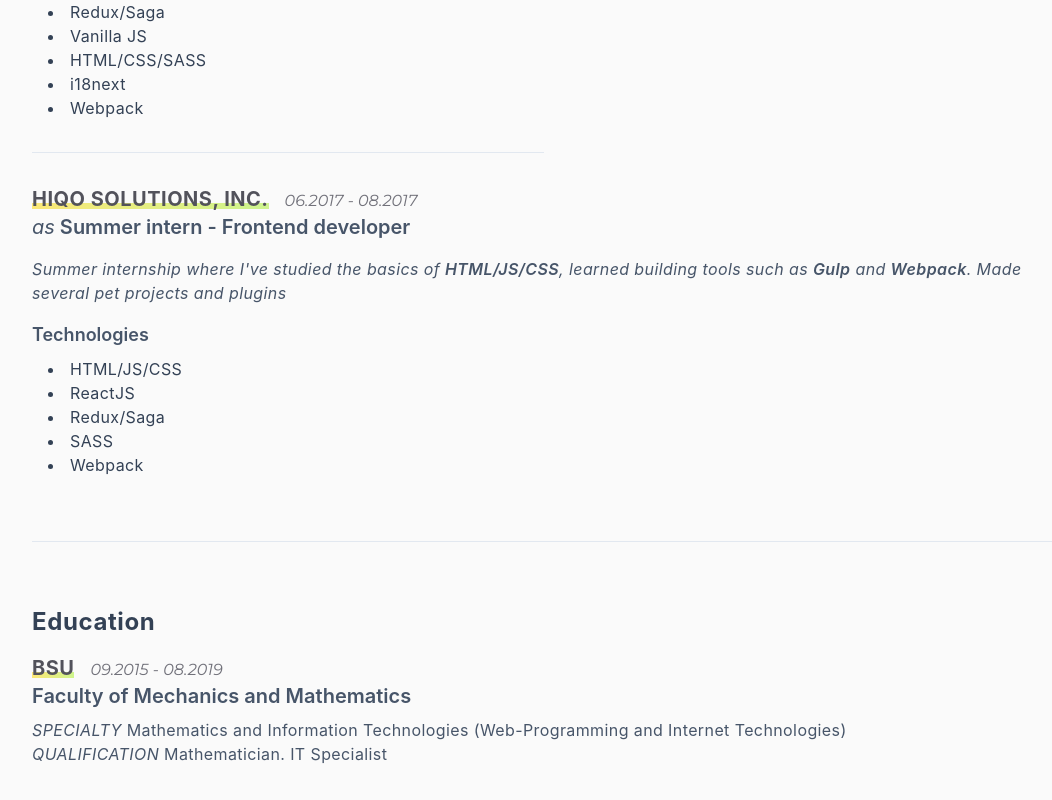
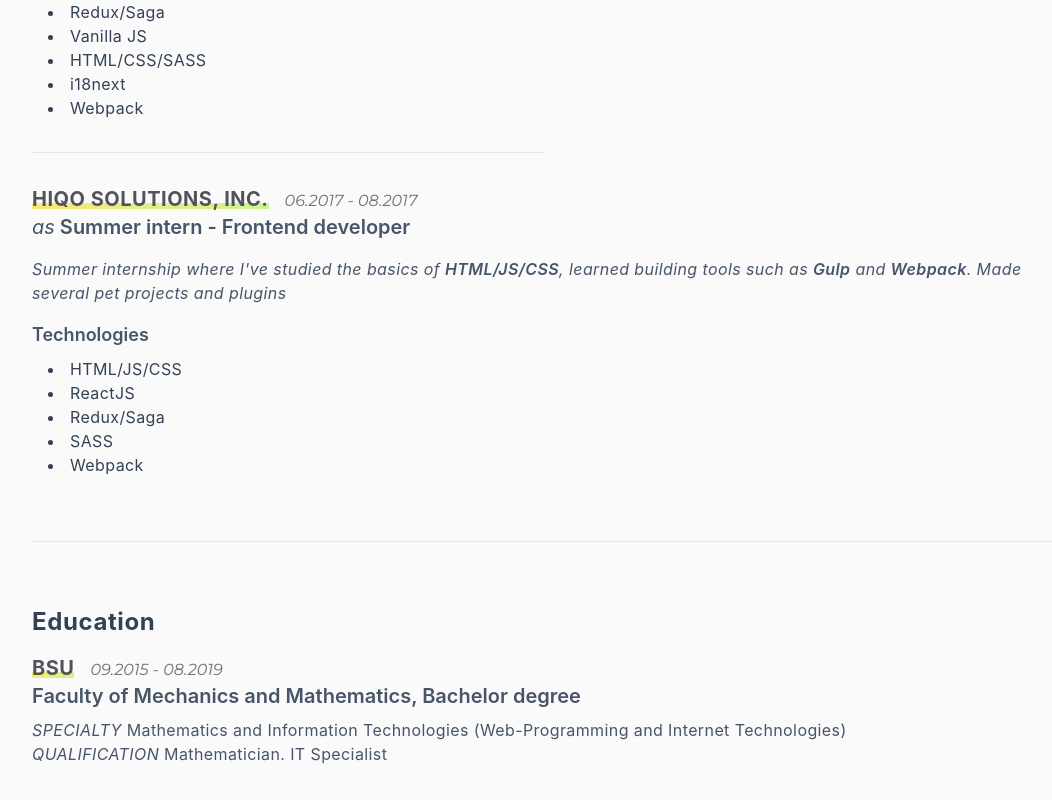
Before and after one commit to dawnhell/wlad.me, a Next.js app: page / in a window 1280 px wide. Shown: the part 3019-3819 px from the top of the page, without its empty margins (96-1148 px from the left). Built offline with nearby package versions, Linux system fonts and the light colour scheme; no server answers.

Commit message:
Add bachelor degree copy

```diff
--- a/components/Education.tsx
+++ b/components/Education.tsx
@@ -33,7 +33,7 @@
         </div>
 
         <h3 className="text-xl text-slate-600 font-['Roboto Slab'] font-semibold mb-2">
-          Faculty of Mechanics and Mathematics
+          Faculty of Mechanics and Mathematics, Bachelor degree
         </h3>
 
         <p className="text-base text-slate-600 font-['Roboto Slab'] tracking-wide">
```
